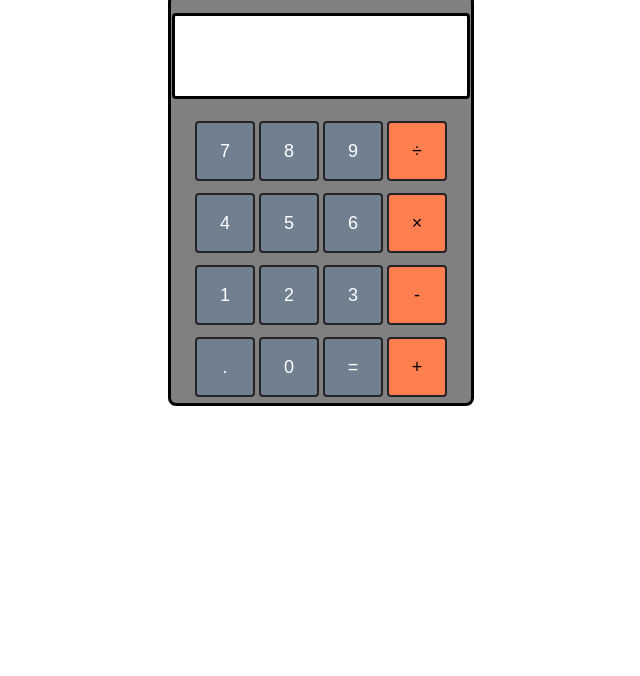
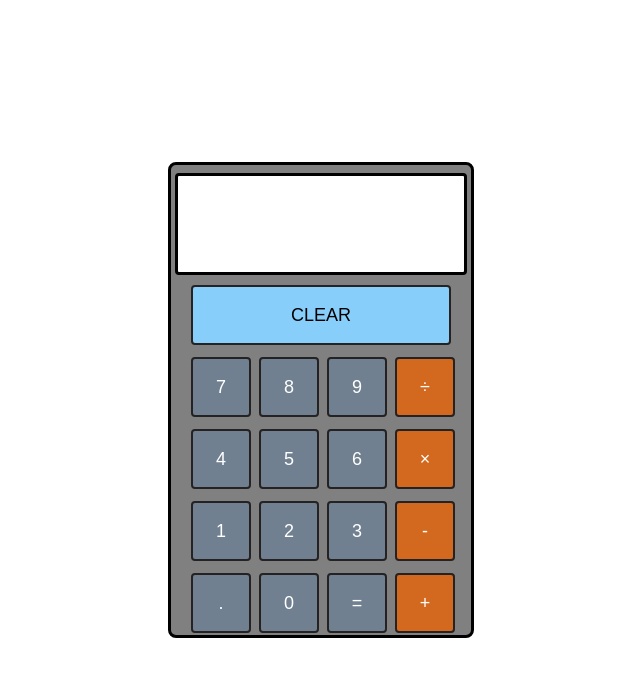
Before and after one commit to maasymaas16/calculator, a plain HTML site: page index.html in a window 1280 px wide. Shown: the whole page, without its empty margins (319-959 px from the left). Drawn offline with Linux system fonts and the light colour scheme.

Commit message:
Restructed javascript and html files
Moved all button declarations from the javascript file to
html file. Results in a much cleaner javascript file. Also added
a clear button to the calculator.

```diff
--- a/index.html
+++ b/index.html
@@ -10,6 +10,33 @@
 </head>
 <body>
     <div class="container">
+        <div class = 'calc'>
+        <div class = "display"></div>
+        <div class = "grid">
+            <button class = "clear">CLEAR</button>
+
+            <button class = "btn">7</button>
+            <button class = "btn">8</button>
+            <button class = "btn">9</button>
+            <button class = "btn operator">÷</button>
+
+            <button class = "btn">4</button>
+            <button class = "btn">5</button>
+            <button class = "btn">6</button>
+            <button class = "btn operator">×</button>
+
+            <button class = "btn">1</button>
+            <button class = "btn">2</button>
+            <button class = "btn">3</button>
+            <button class = "btn operator">-</button>
+
+            <button class = "btn">.</button>
+            <button class = "btn">0</button>
+            <button class = "btn">=</button>
+            <button class = "btn operator">+</button>
+
+        </div>
+    </div>
 
     </div>
 </body>
--- a/myscript.js
+++ b/myscript.js
@@ -15,85 +15,16 @@ function operate(operator, num1, num2){
     }
 }
 
-let numRows = 3;
-let numCols = 3;
-let totalNums = 9;
-
-const container = document.querySelector('.container');
-
-const calculator = document.createElement('div');
-calculator.classList.add('calc');
-const display = document.createElement('div');
-display.classList.add('display');
-
-container.appendChild(calculator);
-calculator.appendChild(display);
-
-for (let i = 0; i < numRows; i++){
-    const row = document.createElement('div');
-    row.classList.add('row'+i)
-    calculator.appendChild(row)
-    for (let j = 0; j < numCols; j++){
-        const btn = document.createElement('button');
-        btn.classList.add('box', 'number');
-        btn.textContent = totalNums-2+j;
-        row.appendChild(btn);
-    }
-    totalNums = totalNums - 3;
-}
-const bottomRow = document.createElement('div');
-bottomRow.classList.add('bottom');
-
-const zero = document.createElement('button');
-zero.classList.add('box');
-zero.textContent = '0';
-
-const decimal = document.createElement('button');
-decimal.classList.add('box');
-decimal.textContent = '.';
-
-const equal = document.createElement('button');
-equal.classList.add('box', 'equal');
-equal.textContent = '=';
-
-bottomRow.appendChild(decimal);
-bottomRow.appendChild(zero);
-bottomRow.appendChild(equal);
-calculator.appendChild(bottomRow);
-
-const plus = document.createElement('button');
-plus.classList.add('box', 'plus', 'operator');
-plus.textContent = '+';
-
-const minus = document.createElement('button');
-minus.classList.add('box', 'minus', 'operator');
-minus.textContent = '-';
-
-const mult = document.createElement('button');
-mult.classList.add('box', 'mult', 'operator');
-mult.textContent = "×";
-
-
-const divide = document.createElement('button');
-divide.classList.add('box', 'divide', 'operator');
-divide.textContent='÷';
-
-
-document.querySelector('.row0').appendChild(divide);
-document.querySelector('.row1').appendChild(mult);
-document.querySelector('.row2').appendChild(minus);
-bottomRow.appendChild(plus);
-
-const number = document.querySelectorAll('.number');
-number.forEach((num) => {
-    num.addEventListener('click', function () {
-        display.textContent += num.textContent;
+const display = document.querySelector('.display');
+const button = document.querySelectorAll('.btn');
+button.forEach((btn) => {
+    btn.addEventListener('click', function () {
+        display.textContent = btn.textContent;
     });
 });
 
-const operator = document.querySelectorAll('.operator');
-operator.forEach((op) => {
-    op.addEventListener('click', function () {
-        display.textContent = op.textContent;
-    });
+
+const clear = document.querySelector('.clear');
+clear.addEventListener('click', function () {
+    display.textContent = '0';
 });
--- a/style.css
+++ b/style.css
@@ -3,14 +3,20 @@ html, body {
     height: 100%;
 }
 
-.container {
-    height: 50%;
+.grid {
+    display: grid;
+    grid-template-columns: 60px 60px 60px 60px;
+    grid-gap: 8px;
+}
+
+body {
     display: flex;
     justify-content: center;
     align-items: center;
 }
 
-.box {
+
+.btn {
     max-width: 60px;
     max-height: 60px;
     min-width: 60px;
@@ -23,22 +29,6 @@ html, body {
     font-size: large;
     text-align: center;
     margin: 2px;
-}
-
-.zero {
-    width: 120px;
-    height: 60px;
-    border-style: solid;
-    background-color: slategray;
-    border-color: rgb(36, 34, 34);
-    color: white;
-    border-radius: 4px;
-    font-size: large;
-}
-
-.bottom {
-    display: flex;
-    text-align: center;
 }
 
 .calc {
@@ -57,26 +47,36 @@ html, body {
 
 .display {
     display: flex;
+    justify-content: flex-end;
+    align-items: flex-end;
     border-style: solid;
     border-color: black;
     border-radius: 4px;
     background-color: white;
     min-height: 80px;
-    width: 292px;
-    margin: 16px;
-    font-weight: 600;
-    font-size: 40px;
-    justify-content: flex-end;
-    align-items: flex-end;
+    min-width: 90%;
+    margin: 8px;
+    font-size: 36px;
+    font-weight: 500;
+    padding: 8px;
 }
 
-.row0, .row1, .row2, .bottom{
-    margin: 4px;
-    display: flex;
-    justify-content: space-between;
+.operator {
+    background-color: chocolate;
 }
 
-.plus, .minus, .mult, .divide {
-    background-color: coral;
+.clear {
+    border-style: solid;
+    background-color: slategray;
+    border-color: rgb(36, 34, 34);
+    color: white;
+    border-radius: 4px;
+    font-size: large;
+    text-align: center;
+    margin: 2px;
+    grid-column: 1 / span 4;
+    min-width: auto;
+    min-height: 60px;
+    background-color: lightskyblue;
     color: black;
 }
```
